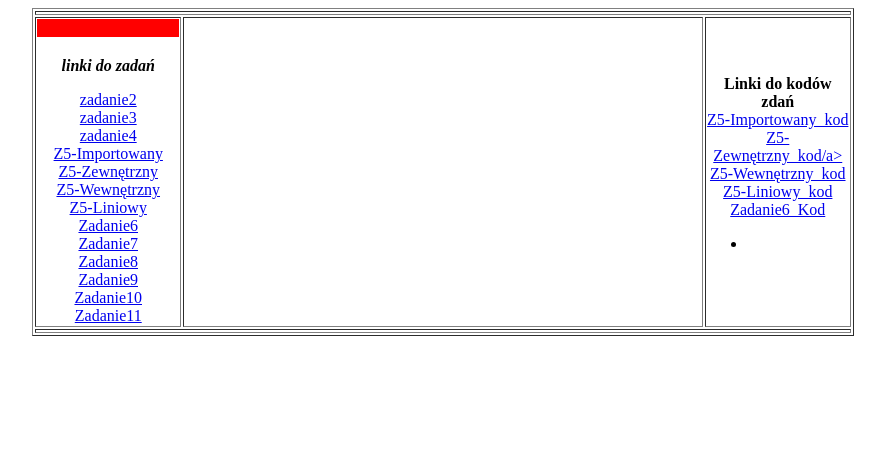
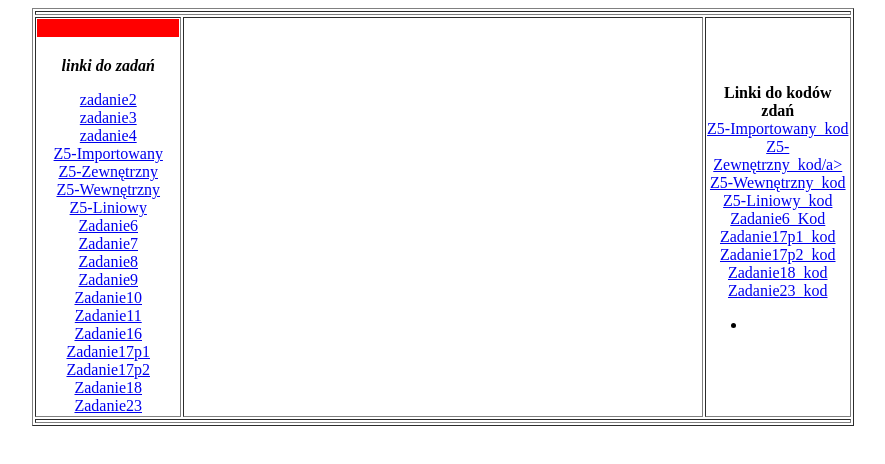
Before and after one commit to Bogdanowicz2G1/Bogdanowicz_css, a plain HTML site: page index.html in a window 1280 px wide. Shown: the whole page, without its empty margins (197-1082 px from the left). Drawn offline with Linux system fonts and the light colour scheme.

Commit message:
Update index.html

```diff
--- a/index.html
+++ b/index.html
@@ -40,6 +40,16 @@
  <br>
  <a href="Bogd_z11.html" target="strony">Zadanie11</a>
  <br>
+ <a href="bogd_z16.html" target="strony">Zadanie16</a>
+ <br>
+ <a href="bogd_z17_p1.html" target="strony">Zadanie17p1</a>
+ <br>
+ <a href="bogd_z17_p2.html" target="strony">Zadanie17p2</a>
+ <br>
+ <a href="bogd_z18.html" target="strony">Zadanie18</a>
+ <br>
+ <a href="bogd_z23.html" target="strony">Zadanie23</a>
+ <br>
    </td>
    <td align=center>
    </td>
@@ -55,6 +65,14 @@
  <br>
  <a href="Bogd_z6_kod.html" target="strony">Zadanie6_Kod</a>
  <br>
+ <a href="bogd_z17_p1_kod.html" target="strony">Zadanie17p1_kod</a>
+ <br>
+ <a href="bogd_z17_p2_kod.html" target="strony">Zadanie17p2_kod</a>
+ <br>
+ <a href="bogd_z18_kod.html" target="strony">Zadanie18_kod</a>
+ <br>
+ <a href="bogd_z23_kod.html" target="strony">Zadanie23_kod</a>
+ <br>
  <ul>
  <li>
      </li>
```
